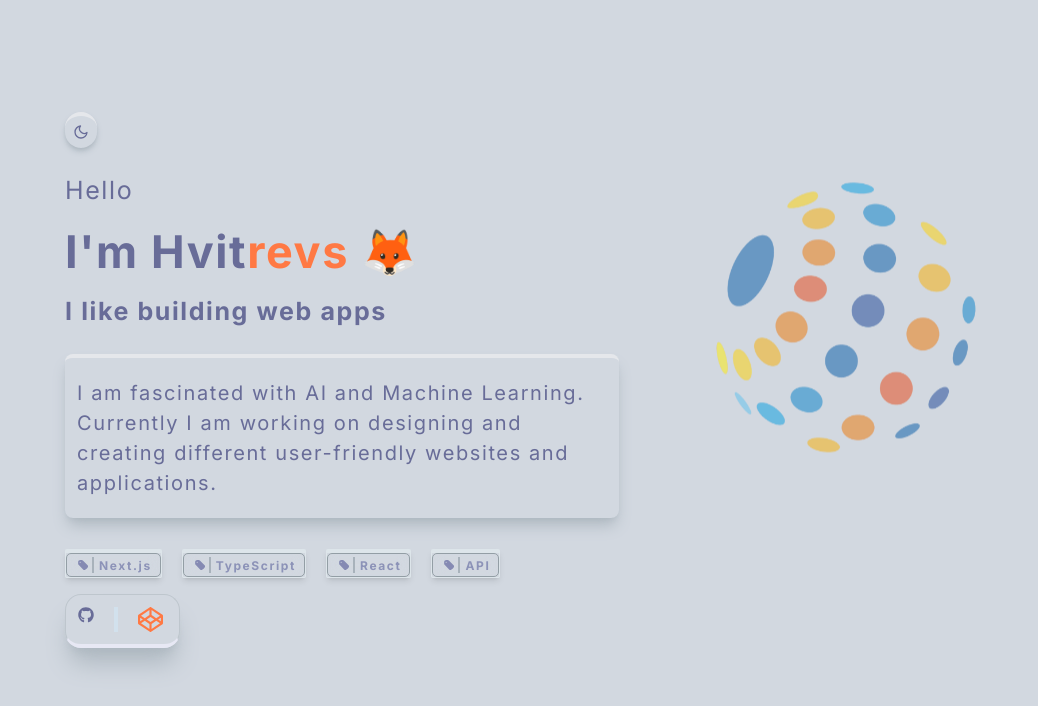
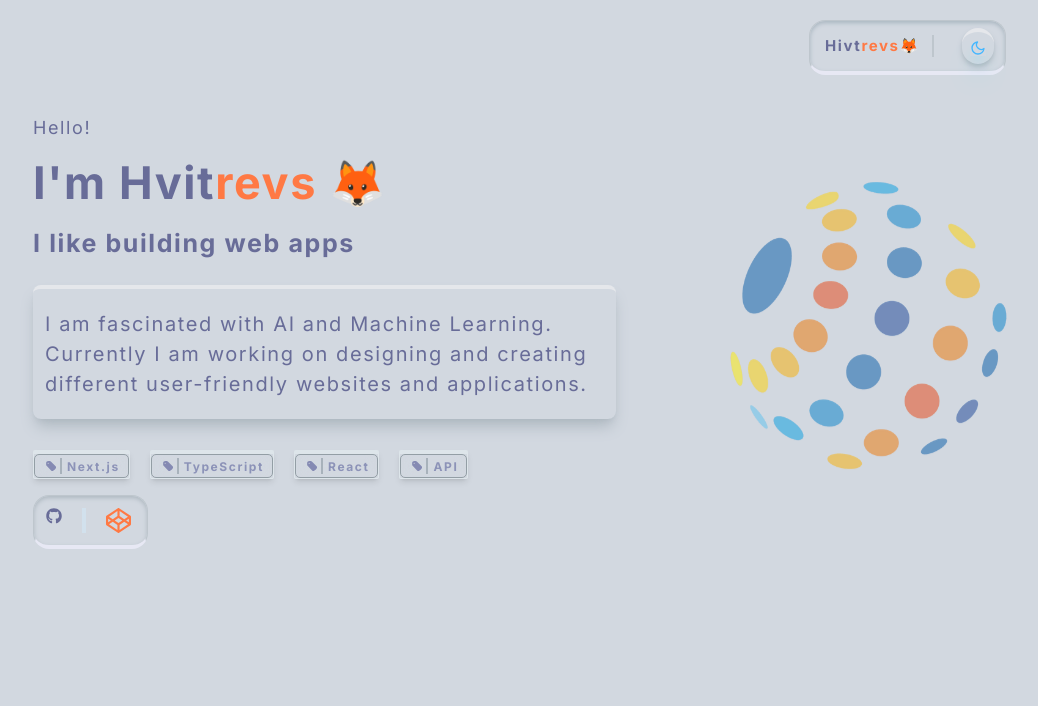
Before and after one commit to Hvitrevs/new-hub, a Next.js app: page / in a window 1280 px wide. Shown: the top 706 px of the page, without its empty margins (191-1229 px from the left). Built offline with nearby package versions, Linux system fonts and the light colour scheme.

Commit message:
navbar with logo and toddle theme

```diff
--- a/app/components/HeroFirst.tsx
+++ b/app/components/HeroFirst.tsx
@@ -5,7 +5,7 @@
 import { FaCodepen, FaGithub } from 'react-icons/fa';
 import Link from 'next/link';
 import React from 'react';
-import ThemeSwitch from './ThemeSwitch'; // Assuming ThemeSwitch is another component you've defined
+import ThemeSwitch from './ThemeSwitch';
 import Image from 'next/image';
 import { motion } from 'framer-motion';
 import Widgets from './Widgets';
@@ -15,25 +15,21 @@ const HeroFirst = () => {
   return (
     <>
       <div className='flex items-center'>
-        <div className='xl:pl-40 md:pb-10 flex flex-col gap-2 z-[10] max-w-[850px]'>
-          <div className='flex items-center pb-4'>
-            <div className='p-2 border-t-[4px] light:border-[#dde4eb]  light:bg-gradient-to-b from-[#cbd2db] to-[#e5e9ed]  shadow-[#aeb8c0] shadow-md dark:border-[#232645] dark:shadow-[#171a31] dark:text-[#5e6393] dark:bg-gradient-to-b from-[#1d1f38] to-[#222548] rounded-2xl'>
-            <ThemeSwitch />
-            </div>
-          </div>
+        <div className='xxs:mt-8 md:mt-[2px] xxs:pr-4 xxs:pl-2 xl:pl-40 md:pb-10 flex flex-col gap-2 z-[10] max-w-[850px]'>
 
 
-          <h4 className='md:text-[25px] xxs:text-[13px]'>
-            Hello
+
+          <h4 className='md:text-[18px] xxs:text-[9px]'>
+            Hello!
           </h4>
           <h2 className='flex flex-row flex-nowrap md:text-[45px] xxs:text-[19px] font-bold'>
             <span>I'm Hvit</span>
             <span className='text-[#ff7944]'> revs 🦊</span>
           </h2>
-          <h4 className='font-bold md:text-[25px] xxs:text-[10px]'>
+          <h4 className='font-bold md:text-[25px] xxs:text-[12px]'>
             I like building web apps
           </h4>
-          <span className='mt-[15px] md:text-[20px] xxs:text-[13px] rounded-lg xxs:px-5 md:px-3 py-5 border-t-[4px] light:border-[#dde4eb]  light:bg-gradient-to-b from-[#cbd2db] to-[#e5e9ed]  shadow-[#aeb8c0] shadow-lg dark:border-[#222546] dark:shadow-[#171a31] dark:text-[#5e6393] dark:bg-gradient-to-b from-[#1d1f38] to-[#222548]'>
+          <span className='mt-[15px] md:text-[20px] xxs:text-[13px] rounded-lg xxs:px-3 md:px-3 py-5 border-t-[4px] light:border-[#dde4eb]  light:bg-gradient-to-b from-[#cbd2db] to-[#e5e9ed]  shadow-[#aeb8c0] shadow-lg dark:border-[#222546] dark:shadow-[#171a31] dark:text-[#5e6393] dark:bg-gradient-to-b from-[#1d1e39] to-[#202446]'>
             I am fascinated with AI and Machine Learning. Currently I am working on designing and creating different user-friendly websites and applications.
           </span>
 
@@ -58,7 +54,7 @@ const HeroFirst = () => {
 
             </div>
           <div className='flex items-center'>
-            <div className='py-3 flex flex-nowrap gap-4 px-3 p-2 border-[1px] border-b-[4px] border-[#bec6cd] border-b-[#e7e8f4]  dark:border-[#171a31] dark:border-b-[#222649] shadow-[#aeb8c0] shadow-inner shadow-xl dark:shadow-[#171a31] dark:text-[#5e6393] rounded-2xl '>
+            <div className='py-3 flex flex-nowrap gap-4 px-3 p-2 border-[1px] border-b-[4px] border-[#bec6cd] border-b-[#e7e8f4]  dark:border-[#171a31] dark:border-b-[#222649] shadow-[#aeb8c0] shadow-inner shadow-2xl dark:shadow-[#171a31] dark:text-[#5e6393] rounded-2xl '>
               <Link
               className='hover:text-pink-500  pr-5 border-r-[4px] border-r-[#d2e1ed] dark:border-r-[#222649] dark:border-b-[#131528]'  href='https://github.com/Hvitrevs'>
                 <FaGithub />
--- /dev/null
+++ b/app/components/Navbar.tsx
@@ -0,0 +1,36 @@
+'use client'
+
+import React from 'react'
+import ThemeSwitch from './ThemeSwitch'
+
+
+const Navbar = () => {
+
+  return (
+    <div className='flex '>
+      <div className='flex 2xl:ml-[1250px] xl:ml-[1000px] md:ml-[25rem] lg:ml-[35rem] xxs:p-[3px] xxs:mt-1 xxs:ml-[6rem] xs:ml-[9rem] md:mt-[20px] bg-[#d2d8e0] dark:bg-[#1d213d]  px-4 border-[1px] border-b-[4px] border-[#bec6cd] border-b-[#e7e8f4]  dark:border-[#171a31] dark:border-b-[#222649] shadow-[#a9b6c0] shadow-inner shadow-2xl dark:shadow-[#0f1224] dark:text-[#5e6393] rounded-2xl justify-between z-[40] items-center gap-5 fixed md:visible xxs:invisible'>
+
+      <div className='flex flex-row gap-3 items-center border-r-[2px] border-[#bec6cd] dark:border-[#2c3158]'>
+
+        {/* logo */}
+        <h1 className=' xxs:invisible md:visible flex flex-row flex-nowrap px-3 md:text-[15px] xxs:text-[12px] font-bold dark:text-[#aec1d4]'>
+          Hivt
+          <span className='text-[#ff7944]'>
+            revs🦊
+          </span>
+        </h1>
+
+      </div>
+
+      <div className='flex items-center px-2 py-1 xxs:visible'>
+        <div className='md:p-[8px] xxs:p-[3px] border-t-[4px] light:border-[#dde4eb] light:bg-gradient-to-b from-[#cbd2db] to-[#e5e9ed]  shadow-[#aeb8c0] shadow-md dark:border-[#232645] dark:shadow-[#171a31] dark:text-[#5e6393] dark:bg-gradient-to-b from-[#1d1e39] to-[#252954]  rounded-2xl '>
+          <ThemeSwitch />
+        </div>
+      </div>
+    </div>
+    </div>
+
+  )
+}
+
+export default Navbar
--- a/app/components/ThemeSwitch.tsx
+++ b/app/components/ThemeSwitch.tsx
@@ -24,11 +24,11 @@ export default function ThemeSwitch() {
   )
 
   if (resolvedTheme === 'dark') {
-    return <FiSun className="cursor-pointer" onClick={() => setTheme('light')} />
+    return <FiSun className="cursor-pointer font-bold text-[#ff3359]  shadow-[#ff5070] shadow-xl" onClick={() => setTheme('light')} />
   }
 
   if (resolvedTheme === 'light') {
-    return <FiMoon className="cursor-pointer" onClick={() => setTheme('dark')} />
+    return <FiMoon className="cursor-pointer text-[#44b7ff]  shadow-[#69dcff] shadow-xl" onClick={() => setTheme('dark')} />
   }
 
 }
--- a/app/components/Widgets.tsx
+++ b/app/components/Widgets.tsx
@@ -14,13 +14,13 @@ const Widgets = (props: Props) => {
           className='Welcome-text  mt-[15px] rounded-sm light:bg-gradient-to-b from-[#dee7f1] to-transparent border-[1px] shadow-md border-t-[4px] border-[#dde5ea] dark:border-t-[4px] dark:border-[#23274b] dark:shadow-[#171a31] dark:text-[#5e6393] dark:bg-none'
         >
             <div
-            className="Welcome-box py-[3px] px-[8px] opacity-[0.9] border-[#8c989f] border-[1px] dark:border-[#2f335a]"
+            className="Welcome-box py-[3px] px-[8px] opacity-[0.9] border-[#8c989f] border-[1px] dark:border-[#363958]"
             >
               <div className="md:px-[2px] xs:py-[2px] sm:py-[2px] md:h-4 md:w-4 xs:h-4 xs:w-3 xxs:w-2 xs:mr-[1px]">
                 {props.icon}
               </div>
                   <h1
-                    className=" Welcome-text  md:text-[12px] md:h-4 px-[5px] xs:text-[8px] xs:text-nowrap xxs:text-[5px] xxs:pr-0 border-l-[2px] border-[#9ea9b3] dark:border-[#2e3364] opacity-[0.9]"
+                    className=" Welcome-text  md:text-[12px] md:h-4 px-[5px] xs:text-[8px] xs:text-nowrap xxs:text-[5px] xxs:pr-0 border-l-[2px] border-[#9ea9b3] dark:border-[#343759] opacity-[0.9]"
                   >
                 {props.title}
               </h1>
--- a/app/globals.css
+++ b/app/globals.css
@@ -7,13 +7,10 @@
   --background: #c2d2e5;
   --foreground: #292e52;
 
-  --border-gradient-colors: linear-gradient(to bottom left, red, orange, yellow, green, blue, indigo, violet);
+  --gradient-background:linear-gradient(to bottom, #1c1e38, #23264a);
 }
-
-.border-gradient-rainbow {
-  border-style: solid;
-  border-width: 3px;
-  border-image: var(--border-gradient-colors) 1;
+.backg-colors {
+  background-image: var(--gradient-background) 1;
 }
 
 [data-theme='dark'] {
--- a/app/layout.tsx
+++ b/app/layout.tsx
@@ -2,6 +2,7 @@ import type { Metadata } from "next";
 import { Inter } from "next/font/google";
 import { Providers } from "./providers";
 import "./globals.css";
+import Navbar from "./components/Navbar";
 
 const inter = Inter({ subsets: ["latin"] });
 
@@ -19,7 +20,7 @@ export default function RootLayout({
     <html lang="en" suppressHydrationWarning>
       <body className={`${inter.className} overflow-y-scroll-hidden overflow-x-hidden select-none  mx-auto tracking-[.1em] bg-[#d2d8e0] dark:bg-[#1d213d] text-[#686c98] dark:text-[#97a8bc]`} >
       <Providers>
-
+        <Navbar />
           {children}
 
       </Providers>
--- a/app/page.tsx
+++ b/app/page.tsx
@@ -8,8 +8,9 @@ import HeroFirst from './components/HeroFirst';
 export default function Home() {
   return (
     <main className='w-full h-full relative '>
-      <div className="flex xxs:px-[1rem] md:px-[6rem] xxs:py-8 md:py-[7rem] gap-20 flex-nowrap ">
+      <div className="flex xxs:px-[1rem] md:px-[4rem] xxs:py-8 md:py-[7rem] gap-20 flex-nowrap ">
         <HeroFirst />
+        {/* <HeroFirst /> */}
       </div>
     </main>
   );
```
